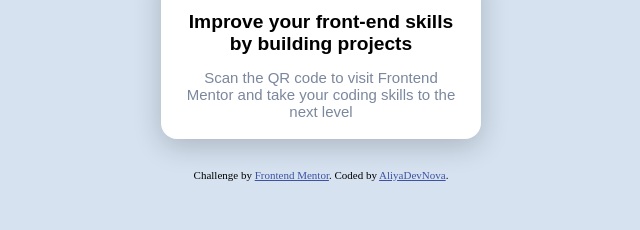
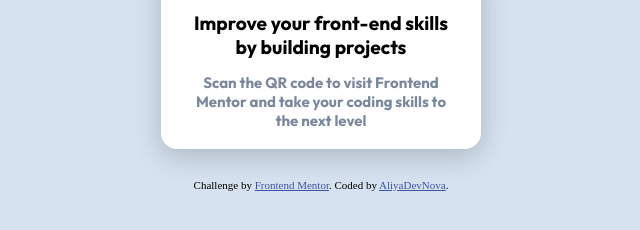
Before and after one commit to aliyabatoolalvi/Challenge1-QR, a plain HTML site: page index.html in a window 1280 px wide. Shown: the part 88-318 px from the top of the page, without its empty margins (319-959 px from the left). Drawn offline with Linux system fonts and the light colour scheme.

Commit message:
Update index.html

```diff
--- a/index.html
+++ b/index.html
@@ -5,7 +5,9 @@
   <meta name="viewport" content="width=device-width, initial-scale=1.0"> <!-- displays site properly based on user's device -->
 
   <link rel="icon" type="image/png" sizes="32x32" href="./images/favicon-32x32.png">
-
+  <link rel="preconnect" href="https://fonts.googleapis.com">
+<link rel="preconnect" href="https://fonts.gstatic.com" crossorigin>
+<link href="https://fonts.googleapis.com/css2?family=Outfit:wght@700&display=swap" rel="stylesheet">
   <title>Frontend Mentor | QR code component</title>
 
   <!-- Feel free to remove these styles or customise in your own stylesheet 👍 -->
@@ -63,13 +65,7 @@
       }
       .qrcard{
         width: 100%;
-
       }
-      img{
-
-      }
-
-
 }
 
   </style>
```
